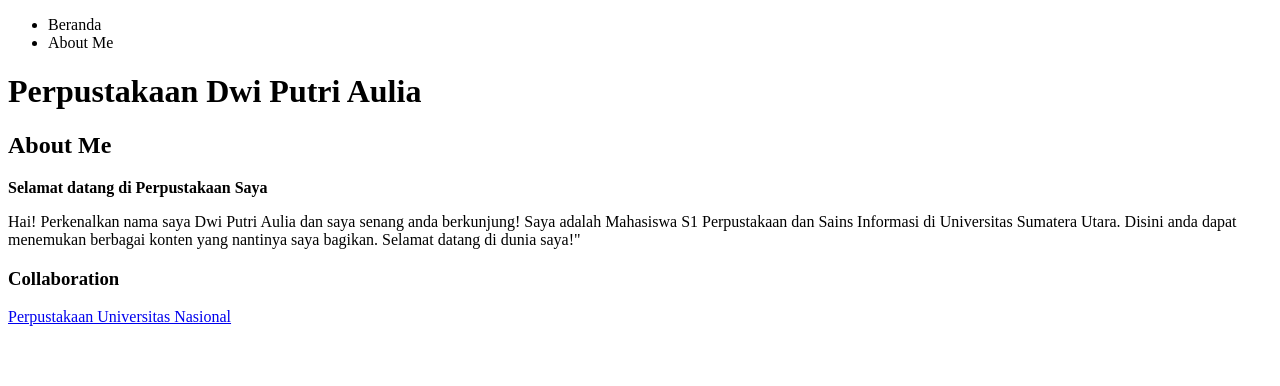
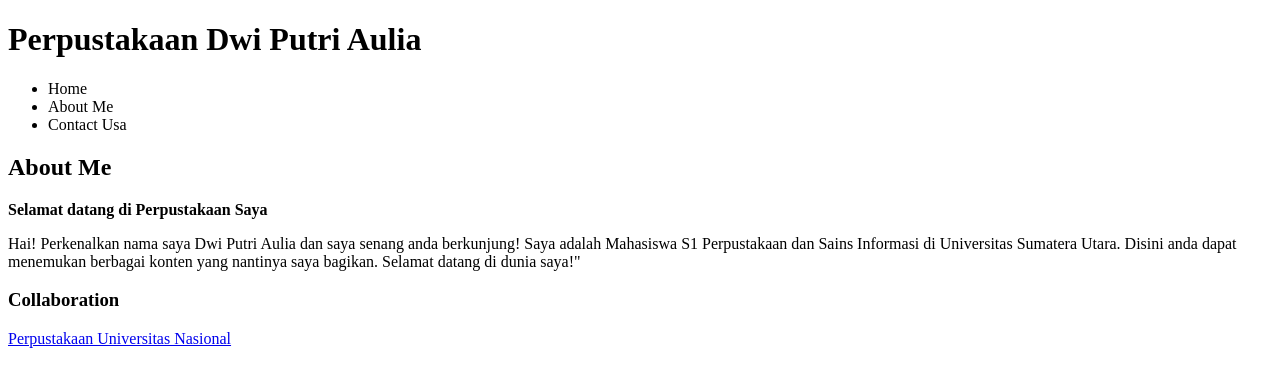
Before and after one commit to dwiputriaulia/dwiputriaulia, a plain HTML site: page index.html in a window 1280 px wide. Drawn offline with Linux system fonts and the light colour scheme.

Commit message:
Update index.html

```diff
--- a/index.html
+++ b/index.html
@@ -4,16 +4,17 @@
     <title>Perpustakaan Dwi Putri Aulia</title>
   </head>
   <body>
+    <h1>Perpustakaan Dwi Putri Aulia</h1>
     <header>
       <nav>
         <ul>
           <div class="navbar">
-            <li><a herf="#home">Beranda</a></li>
-            <li><a herf="#h2">About Me</a></li>
+            <li><a herf="#">Home</a></li>
+            <li><a herf="#">About Me</a></li>
+            <li><a herf="#">Contact Us</a>a</li>
         </ul>
       </nav>
     </header>
-    <h1>Perpustakaan Dwi Putri Aulia</h1>
     <h2>About Me</h2>
     <p><b>Selamat datang di Perpustakaan Saya</b></p>
     <p>Hai! Perkenalkan nama saya Dwi Putri Aulia dan saya senang anda berkunjung! Saya adalah Mahasiswa S1 Perpustakaan dan Sains Informasi di Universitas Sumatera Utara. Disini anda dapat menemukan berbagai konten yang nantinya saya bagikan. Selamat datang di dunia saya!"</p>
```
